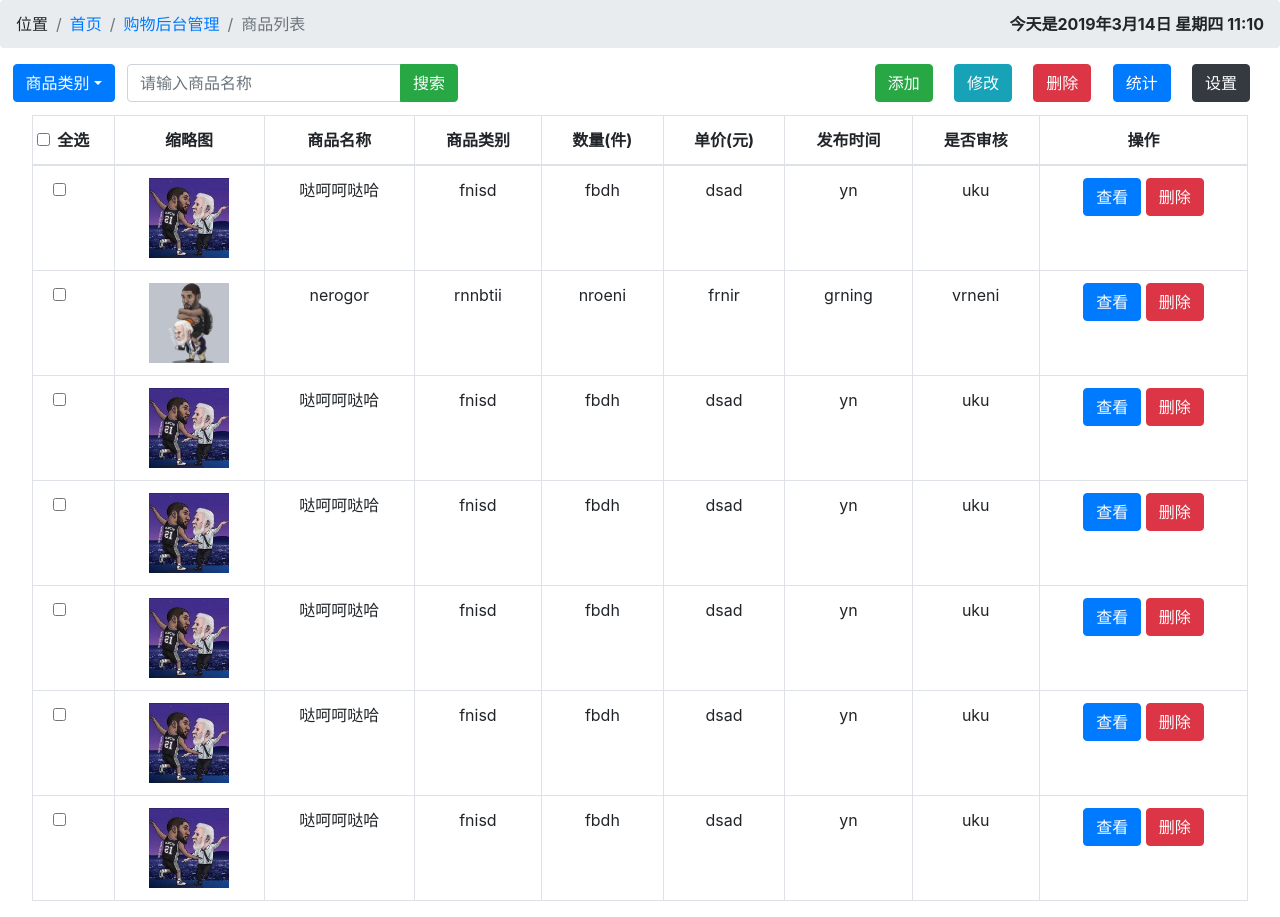
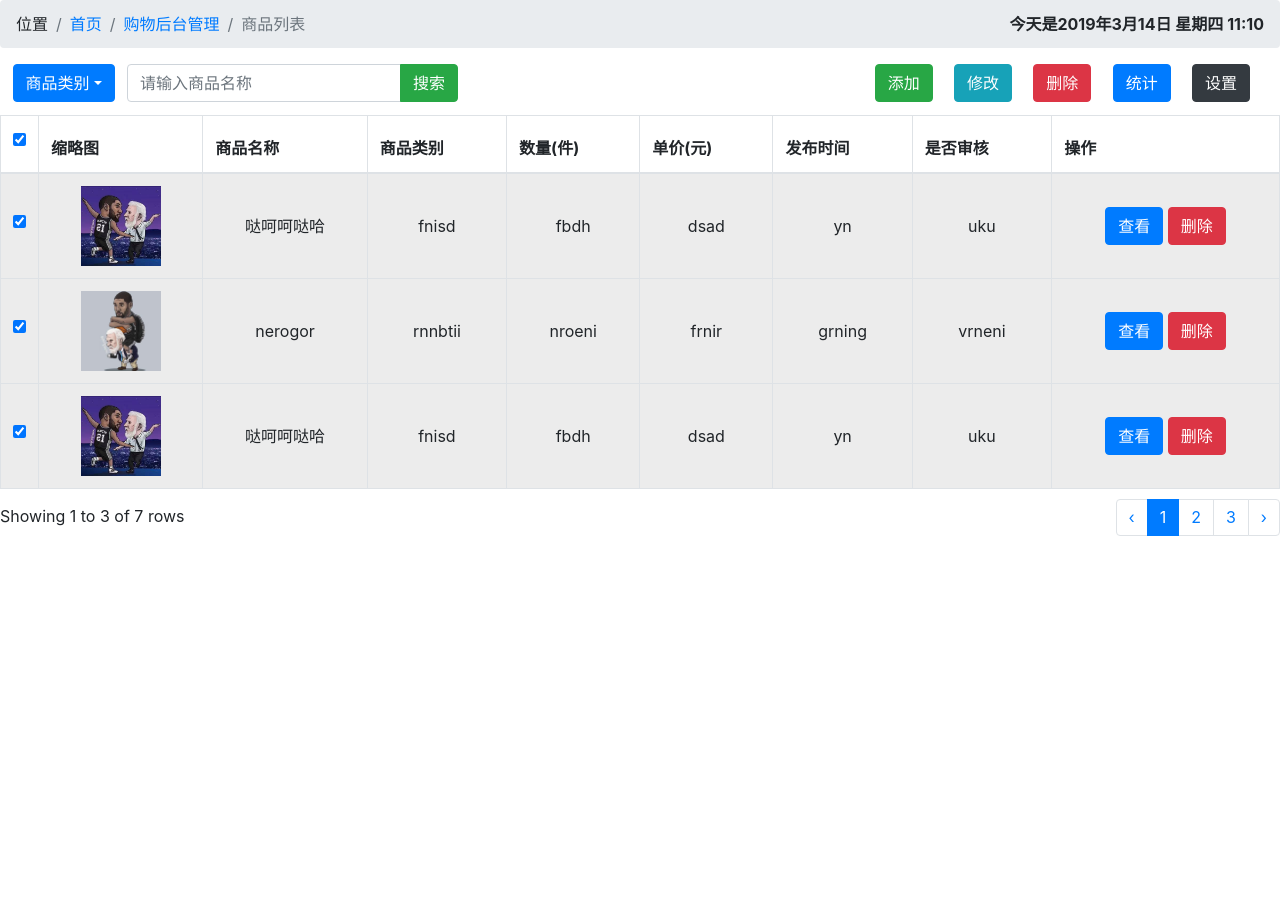
Before and after one commit to FisherWY/Web-, a plain HTML site: page Chapter2/shoplist.html in a window 1280 px wide. After the commit the page ends 800 px from the top, so only its background shows below. Drawn offline with Linux system fonts and the light colour scheme.

Commit message:
Chapter2完成

```diff
--- a/Chapter2/css/shoplist.css
+++ b/Chapter2/css/shoplist.css
@@ -9,10 +9,10 @@
 }
 
 .tableStyle {
-	width: 95%;
+	/*width: 90%;*/
 	/*height: 90%;*/
 	margin-top: 1%;
-	margin-left: 2.5%;
+	/*margin-left: 2.5%;*/
 	/*margin-right: 1%;*/
 }
 
--- /dev/null
+++ b/Chapter2/js/shoplist.js
@@ -0,0 +1,10 @@
+$().ready(function () {
+	$('#shoplistTable').bootstrapTable({
+		url: null,
+		// width: 90%,
+		striped: true,
+		pagination: true, // 分页
+		pageNumber: 1,
+		pageSize: 3
+	})
+});
--- a/Chapter2/shoplist.html
+++ b/Chapter2/shoplist.html
@@ -4,10 +4,13 @@
 	<meta charset="utf-8">
 	<title>餐饮列表页面-后台管理</title>
 	<link rel="stylesheet" type="text/css" href="./css/bootstrap.min.css">
+	<link rel="stylesheet" type="text/css" href="./css/bootstrap-table.min.css">
 	<link rel="stylesheet" type="text/css" href="./css/shoplist.css">
 	<script src="./js/jquery-3.3.1.min.js"></script>
 	<script src="./js/popper.min.js"></script>
 	<script src="./js/bootstrap.min.js"></script>
+	<script src="./js/bootstrap-table.min.js"></script>
+	<script src="./js/shoplist.js"></script>
 
 </head>
 <body>
@@ -62,10 +65,10 @@
 	<!-- end 操作栏 -->
 
 	<!-- 表格 -->
-	<table class="col-*-10 table table-bordered table-hover tableStyle">
+	<table id="shoplistTable" class="col-*-10 table table-bordered table-hover tableStyle">
 		<thead>
 			<tr class="text-center">
-				<th data-checkbox="true"><input type="checkbox" class="form-check-input">全选</th>
+				<th data-checkbox="true"><input type="checkbox" class="form-check-input" value="false"></th>
 				<th>缩略图</th>
 				<th>商品名称</th>
 				<th>商品类别</th>
```
Also changed, not shown: Chapter2/css/bootstrap-table.min.css (added), Chapter2/js/bootstrap-table.min.js (added), 3 other files.
